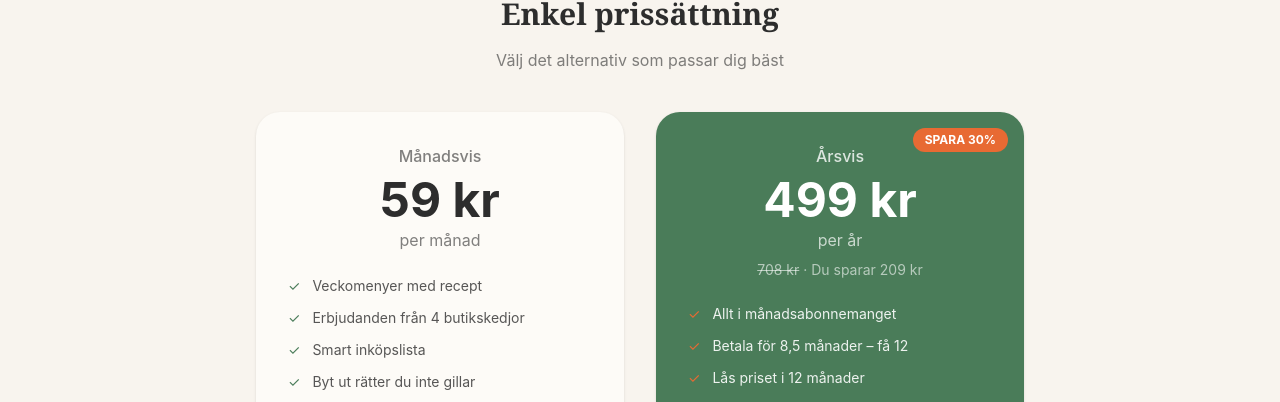
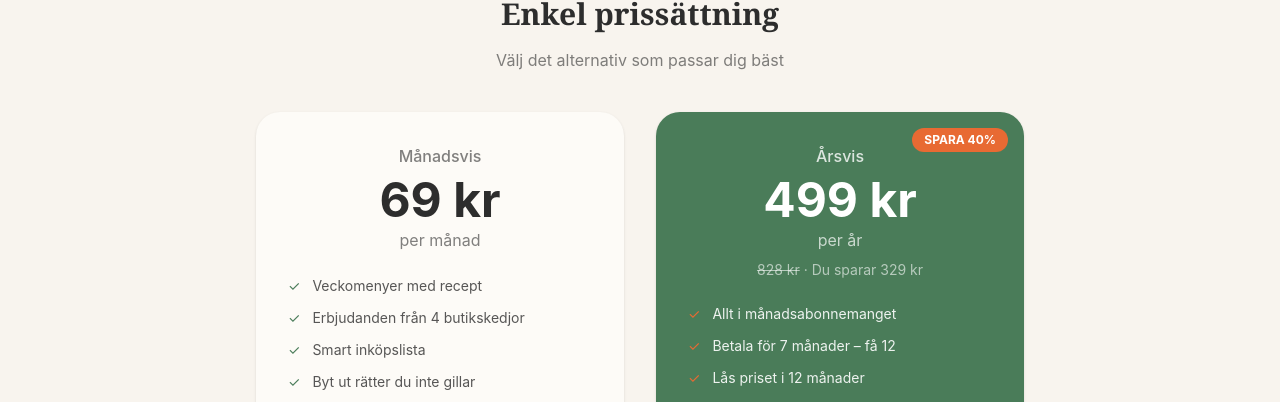
Before and after one commit to danielstrtly-pixel/matino, a Next.js app: page / in a window 1280 px wide. Shown: the part 3799-4201 px from the top of the page. Built offline with nearby package versions, Linux system fonts and the light colour scheme; no server answers.

Commit message:
Keep monthly at 69 kr - 40% savings on yearly

```diff
--- a/src/app/page.tsx
+++ b/src/app/page.tsx
@@ -276,7 +276,7 @@ export default async function Home() {
             <Card className="bg-cream-light border-0 rounded-3xl p-6 md:p-8">
               <CardContent className="p-0">
                 <div className="text-charcoal/60 font-medium mb-2">Månadsvis</div>
-                <div className="text-4xl md:text-5xl font-bold text-charcoal mb-1">59 kr</div>
+                <div className="text-4xl md:text-5xl font-bold text-charcoal mb-1">69 kr</div>
                 <div className="text-charcoal/60 mb-6">per månad</div>
                 <ul className="text-left space-y-3 mb-8 text-sm">
                   {[
@@ -303,18 +303,18 @@ export default async function Home() {
             <Card className="bg-fresh text-white border-0 rounded-3xl p-6 md:p-8 relative overflow-hidden">
               <CardContent className="p-0">
                 <div className="absolute top-4 right-4 bg-orange text-white text-xs font-bold px-3 py-1 rounded-full">
-                  SPARA 30%
+                  SPARA 40%
                 </div>
                 <div className="text-white/80 font-medium mb-2">Årsvis</div>
                 <div className="text-4xl md:text-5xl font-bold mb-1">499 kr</div>
                 <div className="text-white/70 mb-2">per år</div>
                 <div className="text-sm text-white/60 mb-6">
-                  <span className="line-through">708 kr</span> · Du sparar 209 kr
+                  <span className="line-through">828 kr</span> · Du sparar 329 kr
                 </div>
                 <ul className="text-left space-y-3 mb-8 text-sm">
                   {[
                     "Allt i månadsabonnemanget",
-                    "Betala för 8,5 månader – få 12",
+                    "Betala för 7 månader – få 12",
                     "Lås priset i 12 månader",
                     "Prioriterad support",
                   ].map((item, i) => (
```
